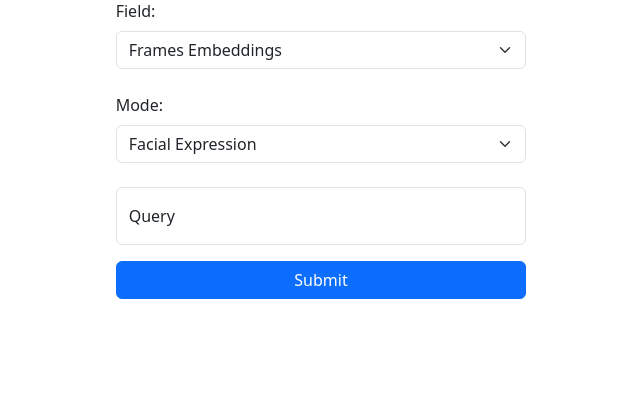
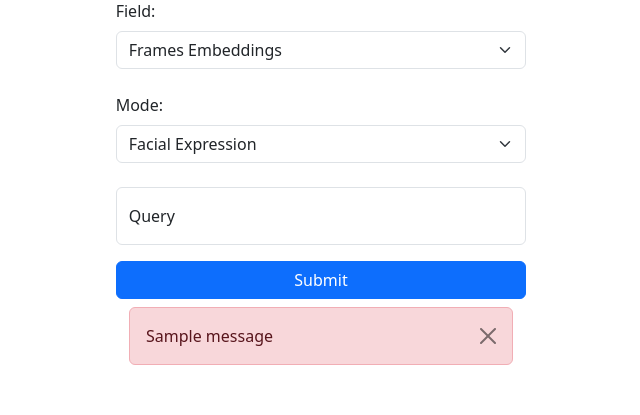
Before and after one commit to novasearch/SLVideo, a Flask app: page / in a window 1280 px wide. Shown: the part 57-472 px from the top of the page, without its empty margins (319-959 px from the left). Run offline with Flask 2, Linux system fonts and the light colour scheme; one stand-in notice (Sample message) is shown.

Commit message:
Fixed true expression search error and added no results message

```diff
--- a/app/annotations.py
+++ b/app/annotations.py
@@ -43,13 +43,10 @@ def edit_annotation(video_id, annotation_id):
         "%H:%M:%S")
 
     if request.method == "POST":
-        print(request.form)
         expression = request.form.get("expression")
         start_time = convert_to_milliseconds(request.form.get("start_time"))
         end_time = convert_to_milliseconds(request.form.get("end_time"))
         phrase = request.form.get("phrase")
-
-        print(expression, start_time, end_time, phrase)
 
         for annotation in video_annotations[FACIAL_EXPRESSIONS_ID]["annotations"]:
             if annotation["annotation_id"] == annotation_id:
--- a/app/query.py
+++ b/app/query.py
@@ -48,6 +48,11 @@ def query():
                 session['query_results'] = query_annotations_embeddings(query_input)
             else:  # True Expression / Ground Truth
                 session['query_results'] = query_true_expression(query_input)
+
+            # If there are no results, display a message
+            if query_input is not None and not session['query_results']:
+                flash("No results found.")
+                return render_template("query/query.html")
 
             return redirect(url_for("query.videos_results"))
 
@@ -260,7 +265,7 @@ def query_true_expression(query_input):
     """ Get the results of the query using the ground truth """
     query_results = {}
     search_mode = session.get('search_mode', 1)
-    pattern = re.compile(r'(^|\[|_|]|\(|-){}($|\]|_|(?=\W)|\)|-)'.format(query_input.lower()), re.IGNORECASE)
+    pattern = re.compile(r'(^|\[|_|]|\(|-|\s){}($|\]|_|(?=\W)|\)|-|\s)'.format(query_input.lower()), re.IGNORECASE)
     with open(os.path.join(EMBEDDINGS_PATH, "average_frame_embeddings.json.embeddings"), "rb") as f:
         average_frame_embeddings = pickle.load(f)
 
--- a/app/templates/query/query.html
+++ b/app/templates/query/query.html
@@ -32,13 +32,21 @@
                 <button type="submit" class="btn btn-primary w-100">Submit</button>
             </form>
         </div>
+        <div class="row justify-content-center">
+            {% for message in get_flashed_messages() %}
+                <div class="alert alert-danger alert-dismissible mt-2" style="width: 30%">
+                    {{ message }}
+                    <button type="button" class="btn-close" data-bs-dismiss="alert" aria-label="Close"></button>
+                </div>
+            {% endfor %}
+        </div>
     </div>
 
     <script>
         var search_field = document.getElementById('search_field');
         var search_mode = document.getElementById('search_mode');
 
-    search_mode.addEventListener('change', function() {
+        search_mode.addEventListener('change', function () {
             if (search_mode.value === 'LP_P1 transcrição livre') {
                 search_field.innerHTML = `
                 <option value="1" disabled>Frames Embeddings</option>
```
Lines whose indentation alone changed are shown as unchanged.
